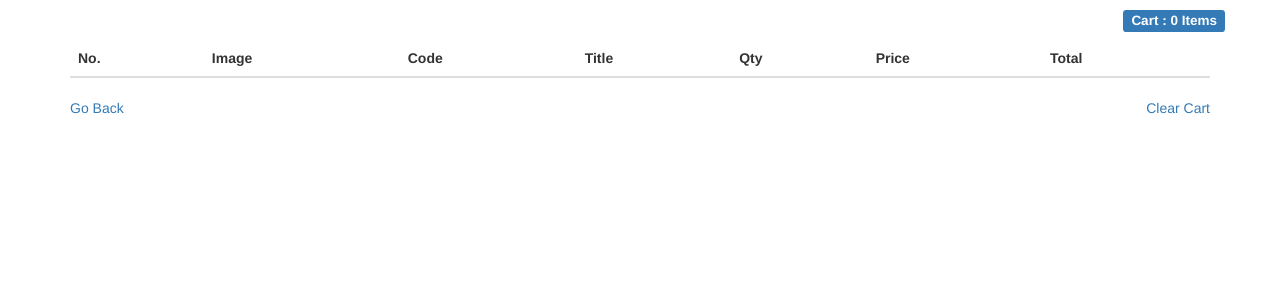
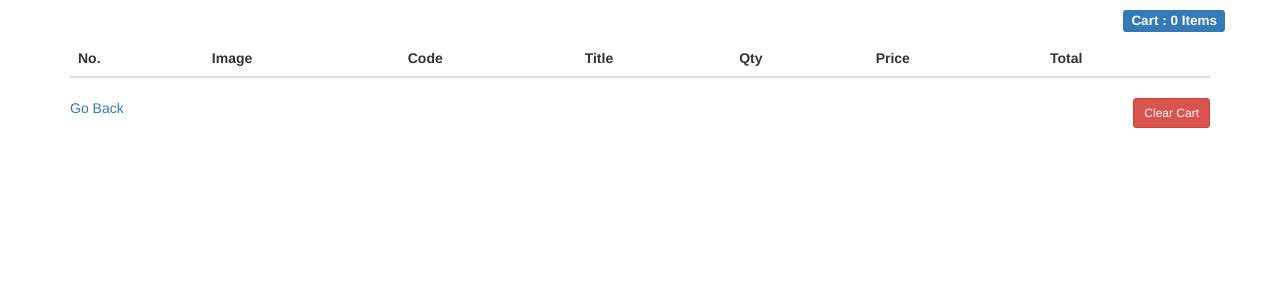
Before and after one commit to tongtree27/php-ecommerce01, a PHP site: page /cart2.php in a window 1280 px wide. Shown: the top 300 px of the page. Run offline with PHP 8.4, Linux system fonts and the light colour scheme; lists and menus that the app fills with data are empty.

Commit message:
Update code

```diff
--- a/cart2.php
+++ b/cart2.php
@@ -63,7 +63,7 @@ if (isset($_SESSION['PRODUCTCART'])) {
         <div class="clearfix"></div>
 
         <a href="cart1.php">Go Back </a>
-        <a href="cart3.php" class="pull-right">Clear Cart </a>
+        <a href="cart3.php" class="btn btn-danger btn-sm pull-right">Clear Cart </a>
 
       </div>
     </div>
```
